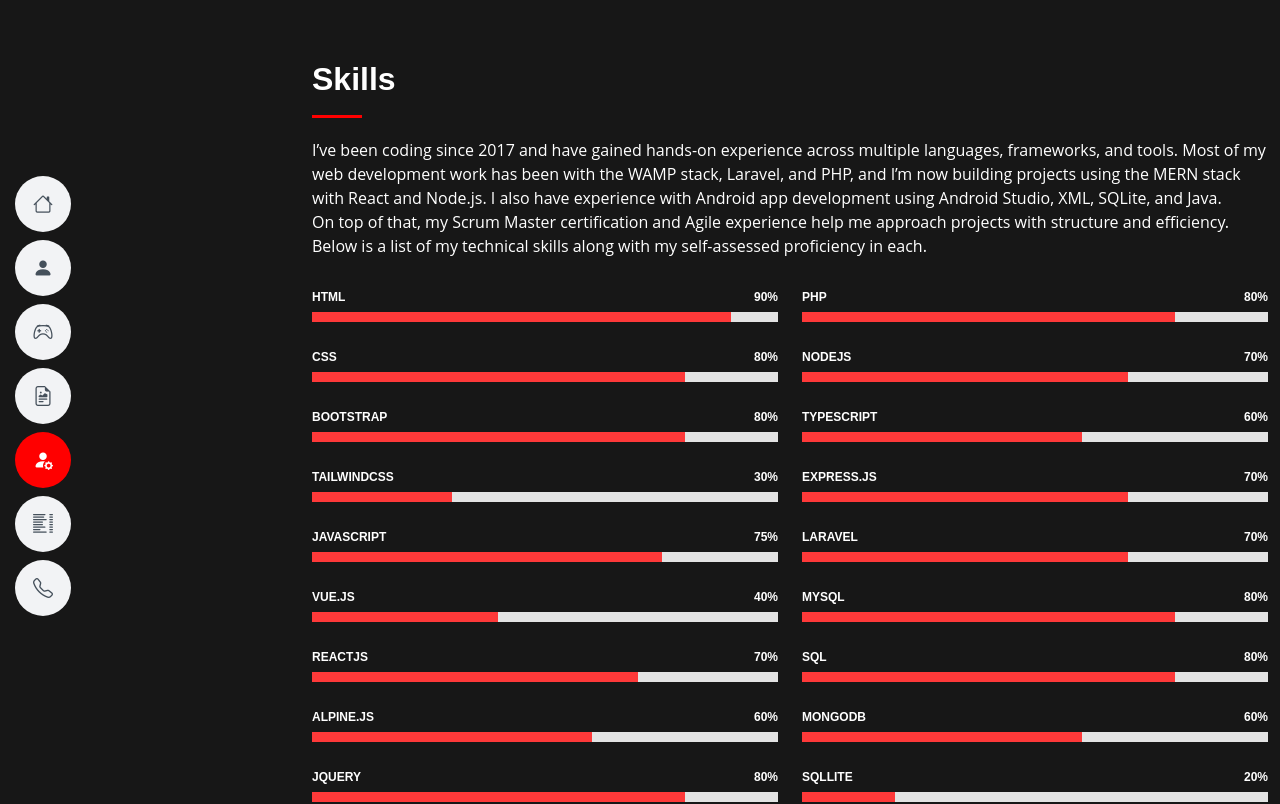
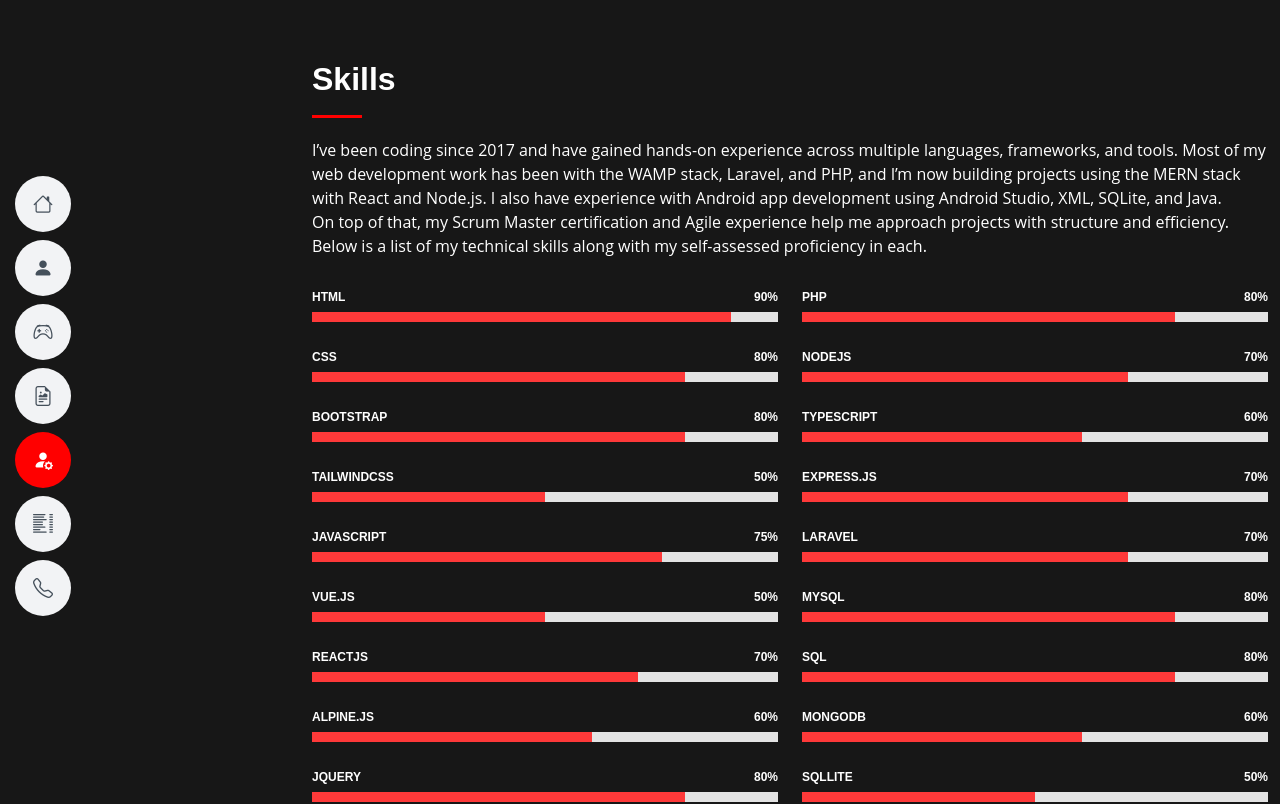
Before and after one commit to solzycoded/thesolomonfidelis, a React (Vite) app: page /skills in a window 1280 px wide. Shown: the top 804 px of the page. Built offline with nearby package versions, Linux system fonts and the light colour scheme.

Commit message:
changed varaible types from let to const, when the variables value isn't updated. also updated the skills in data.js, all of the skills now have a maximum value of 50%.

```diff
--- a/src/components/Skills/Section.jsx
+++ b/src/components/Skills/Section.jsx
@@ -2,10 +2,10 @@
 import data from "../../util/data"
 
 function SkillSet(){
-    let skillSet = data.skills();
+    const skillSet = data.skills();
 
     const renderSkills = (skills) => {
-        let list = skills.map((value, i) => {
+        const list = skills.map((value, i) => {
             return <Skill skill={ value.skill } level={ value.level } key={ i } />
         })
 
@@ -13,7 +13,6 @@
     }
 
     return (
-        <>
         <div className="row skills-content">
 
             <div className="col-lg-6" data-aos="fade-up">
@@ -35,7 +34,6 @@
             </div>
 
         </div>
-        </>
     )
 }
 
--- a/src/util/data.js
+++ b/src/util/data.js
@@ -1,17 +1,17 @@
 const skills = () => {
-    let frontEndList = [
+    const frontEndList = [
         {skill: "HTML", level: 90},
         {skill: "CSS", level: 80},
         {skill: "Bootstrap", level: 80},
-        {skill: "TailwindCSS", level: 30},
+        {skill: "TailwindCSS", level: 50},
         {skill: "Javascript", level: 75},
-        {skill: "Vue.js", level: 40},
+        {skill: "Vue.js", level: 50},
         {skill: "Reactjs", level: 70},
         {skill: "Alpine.js", level: 60},
         {skill: "jQuery", level: 80},
     ];
 
-    let backEndList = [
+    const backEndList = [
         {skill: "PHP", level: 80},
         {skill: "Nodejs", level: 70},
         {skill: "Typescript", level: 60},
@@ -20,31 +20,31 @@
         {skill: "MySQL", level: 80},
         {skill: "SQL", level: 80},
         {skill: "MongoDB", level: 60},
-        {skill: "SQLLite", level: 20},
-        {skill: "Microsoft Azure Cloud Hosting", level: 20},
+        {skill: "SQLLite", level: 50},
+        {skill: "Microsoft Azure Cloud Hosting", level: 50},
     ];
 
-    let programmingLanguages = [
+    const programmingLanguages = [
         {skill: "Java", level: 50},
-        {skill: "Python", level: 40},
-        {skill: "C#", level: 40},
-        {skill: "C++", level: 30},
-        {skill: "Extensible Markup Language (XML)", level: 30}
+        {skill: "Python", level: 50},
+        {skill: "C#", level: 50},
+        {skill: "C++", level: 50},
+        {skill: "Extensible Markup Language (XML)", level: 50}
     ];
 
-    let tools = [
-        {skill: "Android Studio", level: 40},
+    const tools = [
+        {skill: "Android Studio", level: 50},
         {skill: "Visual Studio Code", level: 60},
         {skill: "WAMP Server", level: 70},
         {skill: "Azure Devops tool", level: 50},
         {skill: "GitHub Projects", level: 50},
     ];
 
-    let others = [
+    const others = [
         {skill: "AGILE SCRUM", level: 60},
         {skill: "Object Oriented Programming", level: 70},
         {skill: "GITHUB and GIT", level: 60},
-        {skill: "CI/CD Pipeline", level: 30},
+        {skill: "CI/CD Pipeline", level: 50},
     ];
 
     return {frontEndList, backEndList, programmingLanguages, tools, others};
```
Lines whose indentation alone changed are shown as unchanged.
